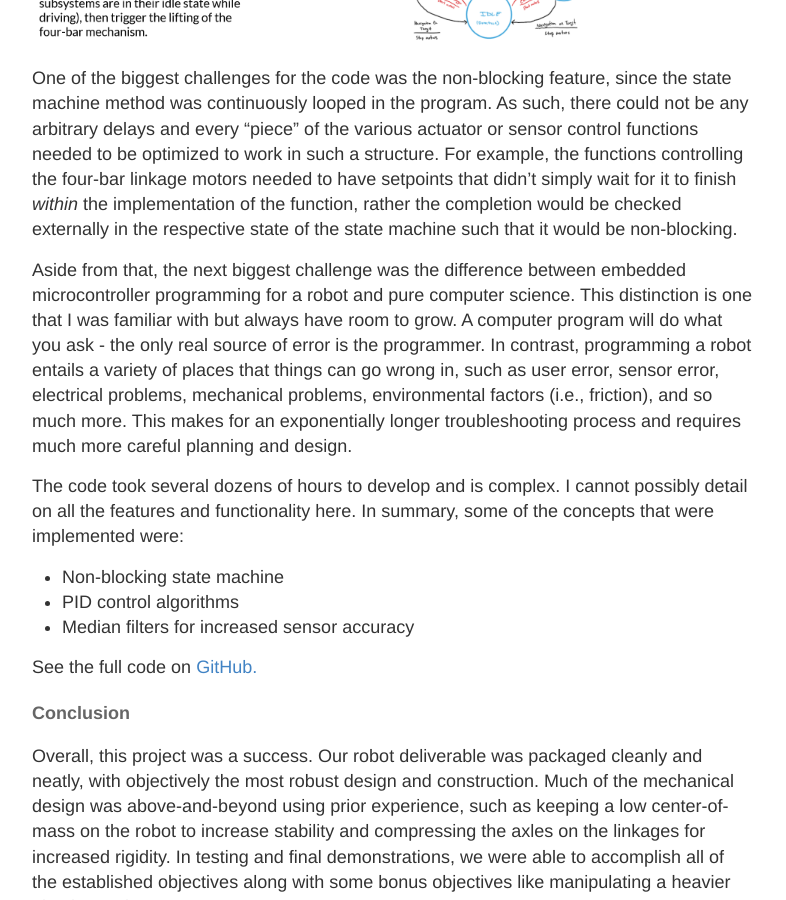
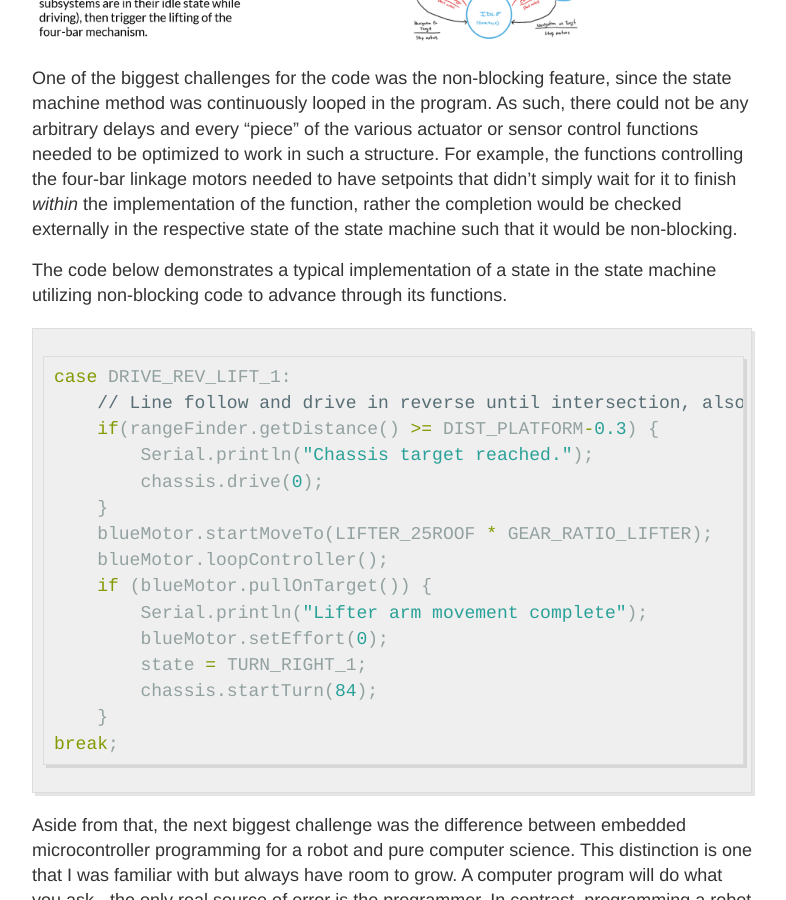
Before and after one commit to bshin100/bshin100.github.io, a Jekyll site: the page built from school-projects.md, in a window 1280 px wide and 900 px high, scrolled down 2460 px. Shown: the whole window, without its empty margins (248-1034 px from the left). Built offline with Jekyll 4.4.1, drawn with Linux system fonts in a browser that asks for light colours.

Commit message:
Update Antweight project documentation

````diff
--- a/school-projects.md
+++ b/school-projects.md
@@ -34,6 +34,25 @@ The control of this robot was based in C++ for the Pololu 32U4 control board whi
 
 One of the biggest challenges for the code was the non-blocking feature, since the state machine method was continuously looped in the program. As such, there could not be any arbitrary delays and every "piece" of the various actuator or sensor control functions needed to be optimized to work in such a structure. For example, the functions controlling the four-bar linkage motors needed to have setpoints that didn't simply wait for it to finish *within* the implementation of the function, rather the completion would be checked externally in the respective state of the state machine such that it would be non-blocking.
 
+The code below demonstrates a typical implementation of a state in the state machine utilizing non-blocking code to advance through its functions.
+```cpp
+case DRIVE_REV_LIFT_1:
+    // Line follow and drive in reverse until intersection, also raise arm to 25 deg roof height
+    if(rangeFinder.getDistance() >= DIST_PLATFORM-0.3) {
+        Serial.println("Chassis target reached.");
+        chassis.drive(0);
+    }
+    blueMotor.startMoveTo(LIFTER_25ROOF * GEAR_RATIO_LIFTER);
+    blueMotor.loopController();
+    if (blueMotor.pullOnTarget()) {
+        Serial.println("Lifter arm movement complete");
+        blueMotor.setEffort(0);
+        state = TURN_RIGHT_1;
+        chassis.startTurn(84);
+    }
+break;
+```
+
 Aside from that, the next biggest challenge was the difference between embedded microcontroller programming for a robot and pure computer science. This distinction is one that I was familiar with but always have room to grow. A computer program will do what you ask - the only real source of error is the programmer. In contrast, programming a robot entails a variety of places that things can go wrong in, such as user error, sensor error, electrical problems, mechanical problems, environmental factors (i.e., friction), and so much more. This makes for an exponentially longer troubleshooting process and requires much more careful planning and design.
 
 The code took several dozens of hours to develop and is complex. I cannot possibly detail on all the features and functionality here. In summary, some of the concepts that were implemented were:
````
Also changed, not shown: _posts/2021-2-27-Plastic-Antweight-Combat-Robot.md (+12 -0 lines), images/antweight/drum-v2.png (added), images/antweight/v2-photo.JPG (added).
